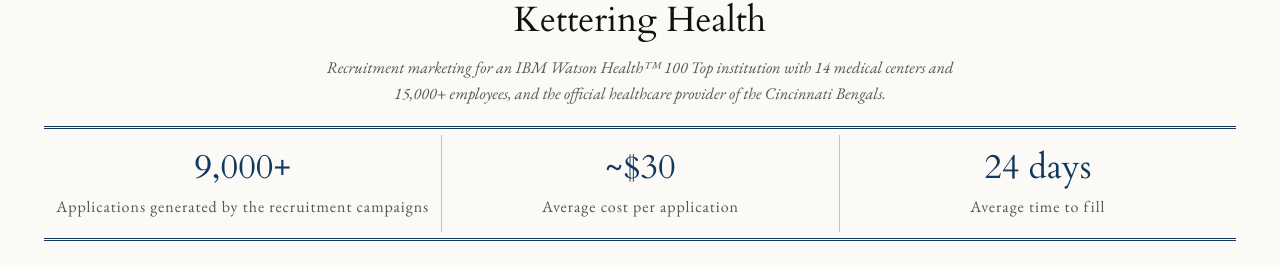
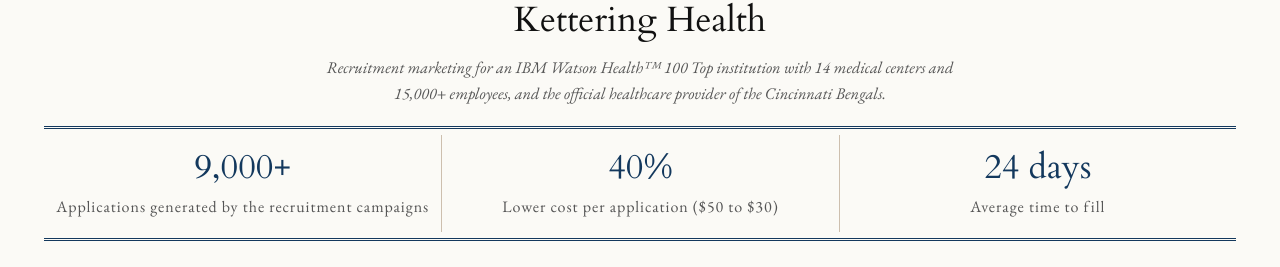
Before and after one commit to bry2501/portfolio, a plain HTML site: page index.html in a window 1280 px wide. Shown: the part 1626-1893 px from the top of the page. Drawn offline with nearby package versions, Linux system fonts and the light colour scheme.

Commit message:
Kettering: show 40% lower cost per application instead of ~$30
Co-Authored-By: Claude Opus 5.5 <noreply@anthropic.com>
Claude-Session: https://claude.ai/code/session_01HwViuiWex7zkheWP3UABUj

```diff
--- a/index.html
+++ b/index.html
@@ -159,7 +159,7 @@
       </div>
       <div class="metrics metrics-top">
         <div class="metric"><span class="num">9,000+</span><span class="lbl">Applications generated by the recruitment campaigns</span></div>
-        <div class="metric"><span class="num">~$30</span><span class="lbl">Average cost per application</span></div>
+        <div class="metric"><span class="num">40%</span><span class="lbl">Lower cost per application ($50 to $30)</span></div>
         <div class="metric"><span class="num">24 days</span><span class="lbl">Average time to fill</span></div>
       </div>
       <div class="proj">
```
Also changed, not shown: 1 other file.
